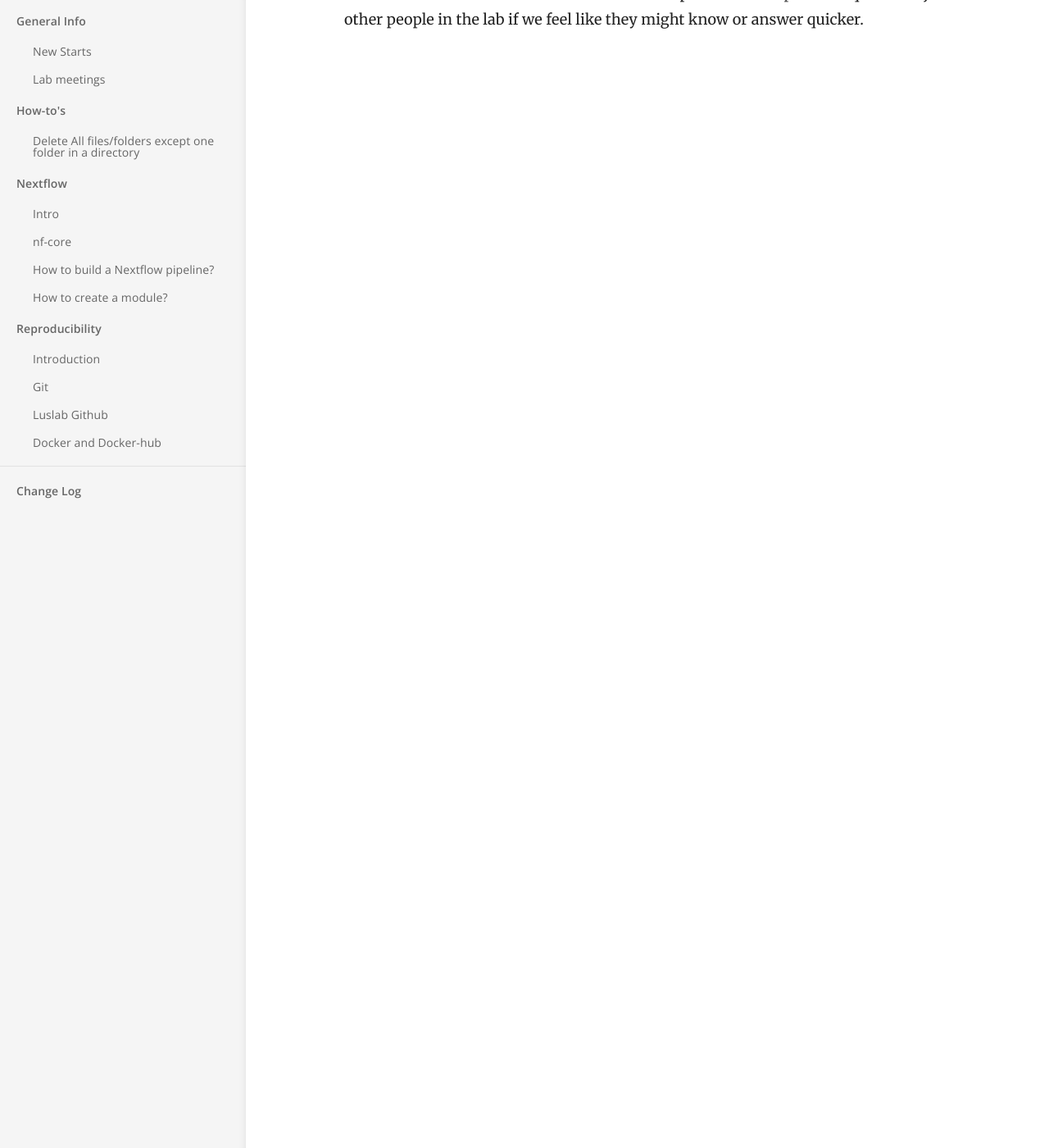
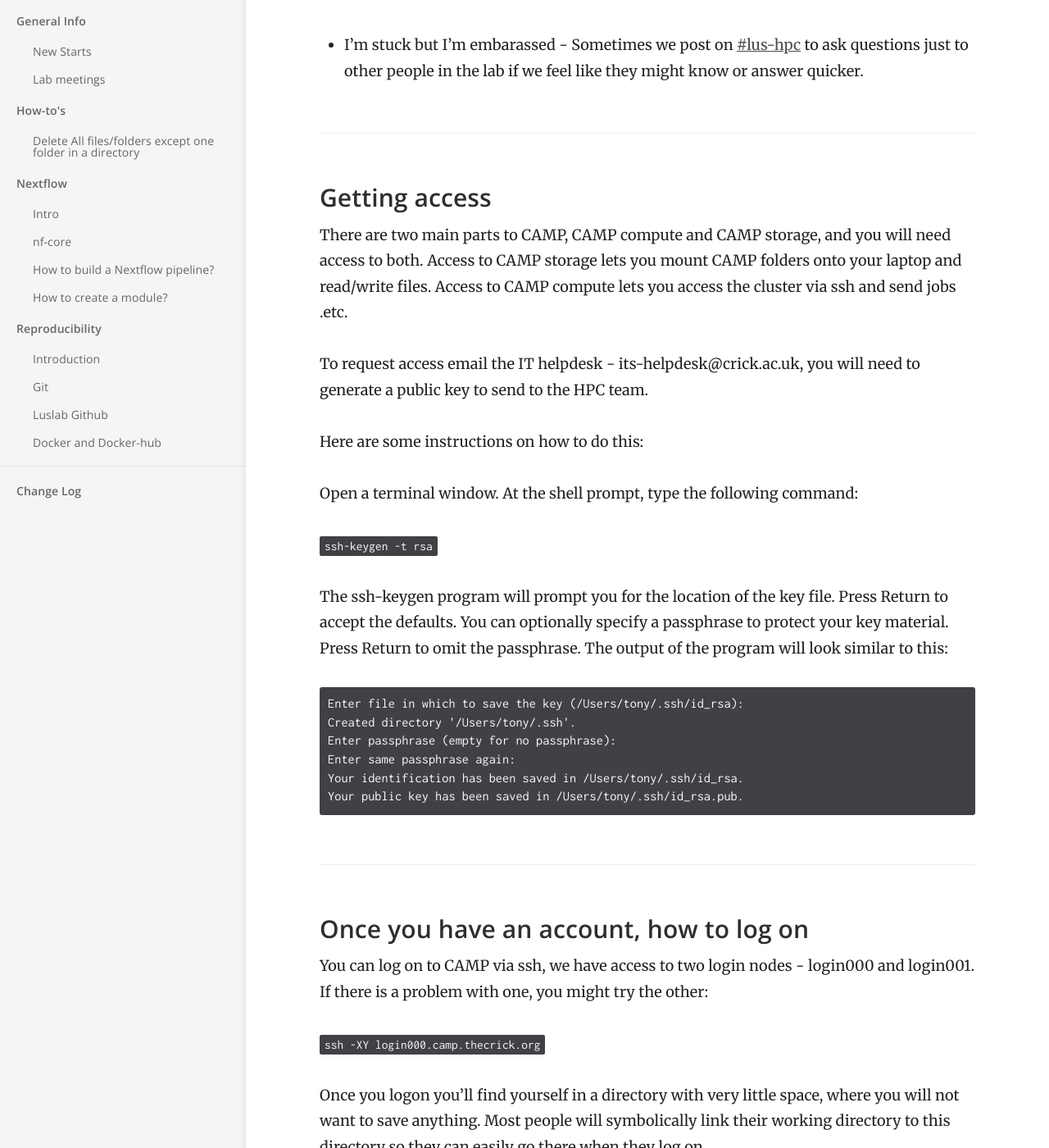
Before and after one commit to luslab/luslab.github.io, a Jekyll site: the page built from _docs/CAMP/intro.md, in a window 1280 px wide and 1400 px high, scrolled down 460 px. Shown: the whole window at 82% size. Built offline with Jekyll 4.4.1, drawn with Linux system fonts in a browser that asks for light colours; some of the changed text lies outside the part shown.

Commit message:
Update intro.md

````diff
--- a/_docs/CAMP/intro.md
+++ b/_docs/CAMP/intro.md
@@ -6,8 +6,45 @@ order: 4
 
 ## Introduction to CAMP
 
-CAMP is
+CAMP is our high performance cluster at the Crick.
+People have different attitudes, some run most of their analysis on personal laptop and use the cluster when necessary.
+Others run most of their analysis on CAMP regardless.
 
 - I'm stuck! - Post on [#hpc](https://app.slack.com/client/T0H1NAC7M/C2Z0C6Y1L/details/top) channel on Crick Computing Chat Slack workspace, you will often get a fast reply. People also post here if they think the cluster is running slowly or broken.
 
 - I'm stuck but I'm embarassed - Sometimes we post on [#lus-hpc](https://app.slack.com/client/T0H1NAC7M/G4HDXGVC3/details/top) to ask questions just to other people in the lab if we feel like they might know or answer quicker.
+
+
+### Getting access
+
+There are two main parts to CAMP, CAMP compute and CAMP storage, and you will need access to both.
+Access to CAMP storage lets you mount CAMP folders onto your laptop and read/write files.
+Access to CAMP compute lets you access the cluster via ssh and send jobs .etc.
+
+To request access email the IT helpdesk - its-helpdesk@crick.ac.uk, you will need to generate a public key to send to the HPC team.
+
+Here are some instructions on how to do this:
+
+Open a terminal window. At the shell prompt, type the following command:
+
+`ssh-keygen -t rsa`
+
+The ssh-keygen program will prompt you for the location of the key file. Press Return to accept the defaults. You can optionally specify a passphrase to protect your key material. Press Return to omit the passphrase. The output of the program will look similar to this:
+
+```
+Enter file in which to save the key (/Users/tony/.ssh/id_rsa):
+Created directory '/Users/tony/.ssh'.
+Enter passphrase (empty for no passphrase):
+Enter same passphrase again:
+Your identification has been saved in /Users/tony/.ssh/id_rsa.
+Your public key has been saved in /Users/tony/.ssh/id_rsa.pub.
+```
+
+### Once you have an account, how to log on
+
+You can log on to CAMP via ssh, we have access to two login nodes - login000 and login001. If there is a problem with one, you might try the other:
+
+`ssh -XY login000.camp.thecrick.org`
+
+Once you logon you'll find yourself in a directory with very little space, where you will not want to save anything.
+Most people will symbolically link their working directory to this directory so they can easily go there when they log on.
````
